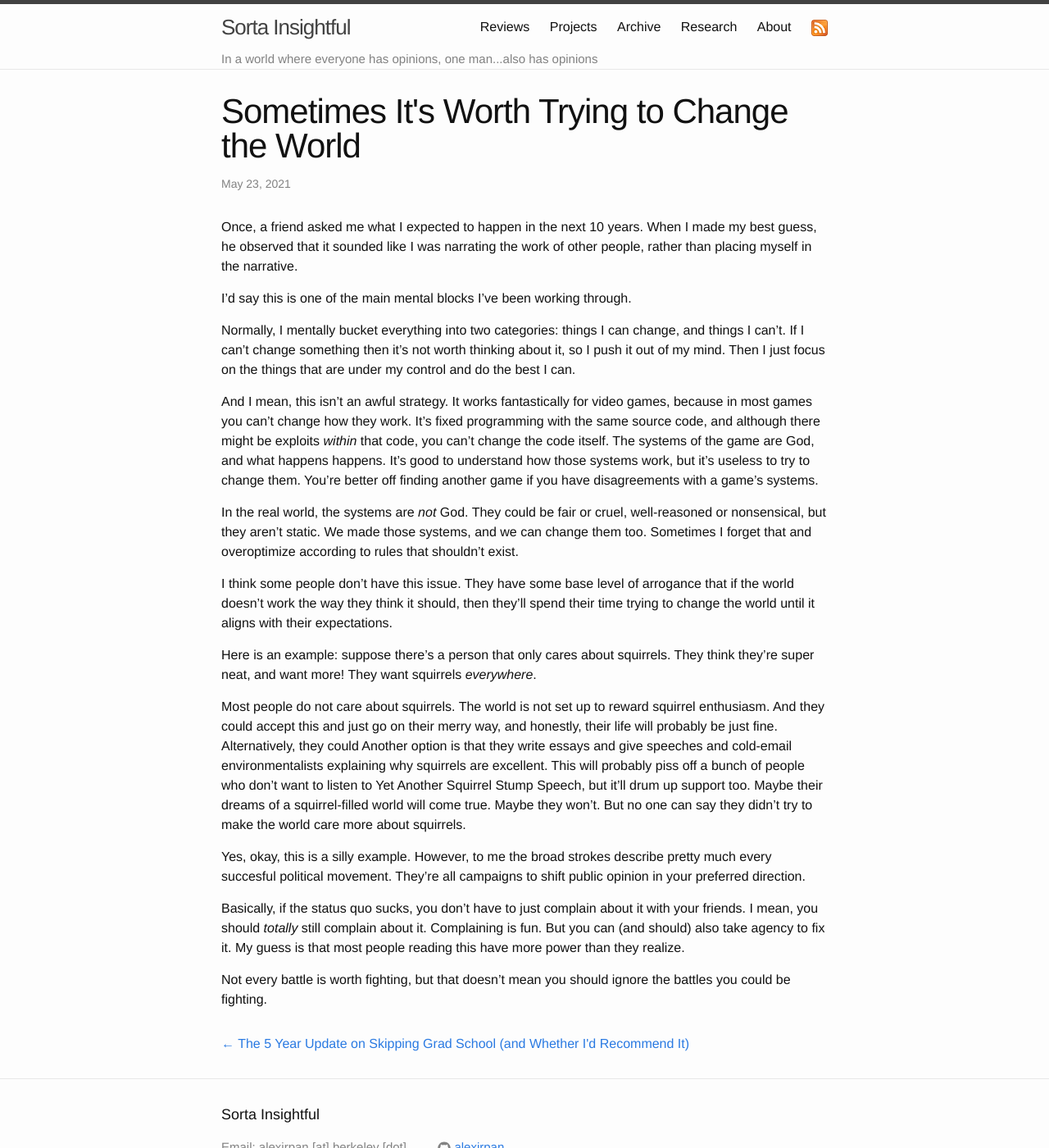
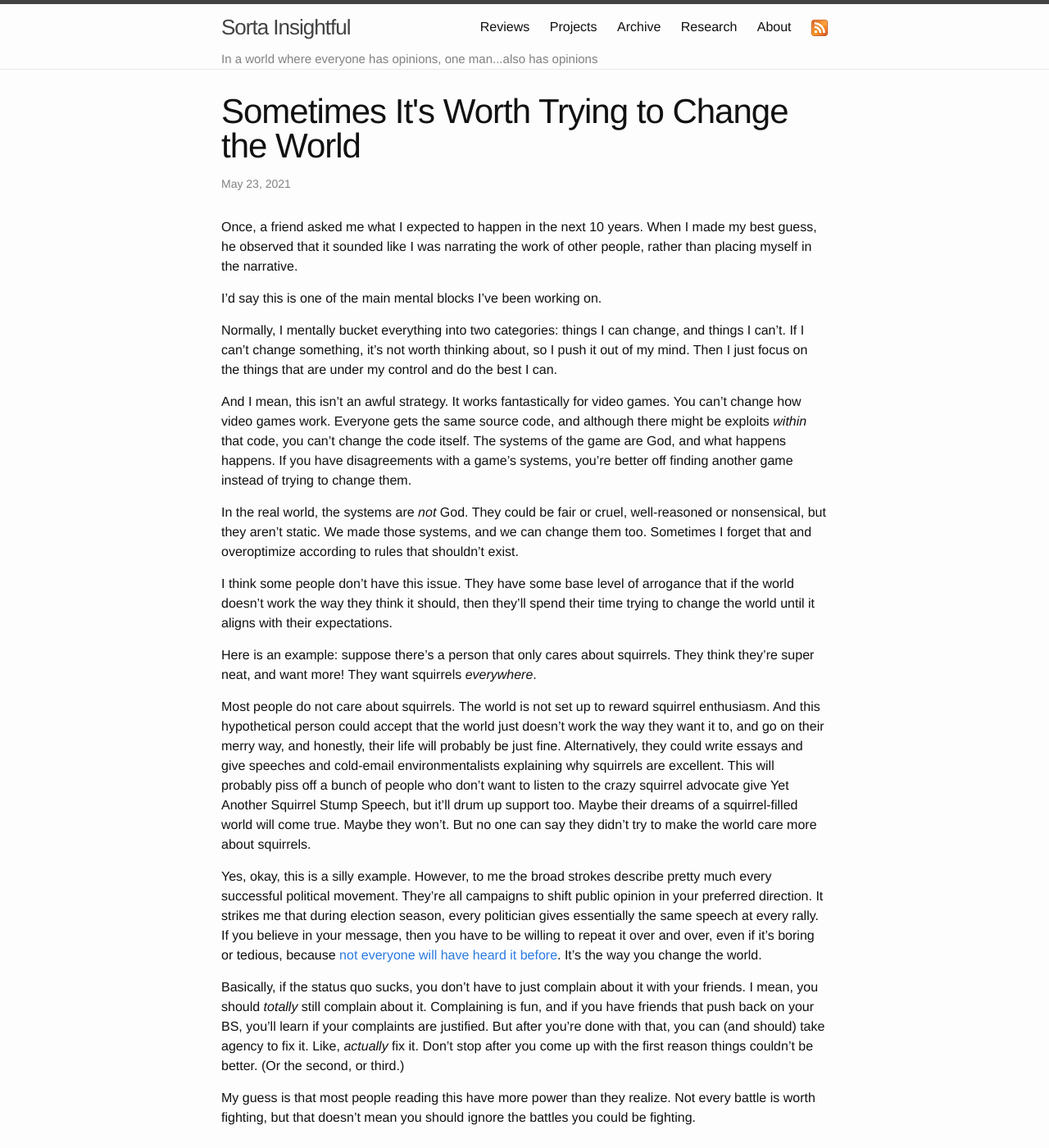
Before and after one commit to alexirpan/alexirpan.github.io, a Jekyll site: the page built from _posts/2021-05-10-world-can-change.markdown, in a window 1280 px wide and 1400 px high. Shown: the whole window at 82% size. Built offline with Jekyll 4.4.1, drawn with Linux system fonts in a browser that asks for light colours; nearby versions of some CDN libraries.

Commit message:
Some adjustments

```diff
--- a/_posts/2021-05-10-world-can-change.markdown
+++ b/_posts/2021-05-10-world-can-change.markdown
@@ -1,27 +1,26 @@
 ---
 layout: post
 title:  "Sometimes It's Worth Trying to Change the World"
-date:   2021-05-23 02:23:00 -0700
+date:   2021-05-23 15:58:00 -0700
 ---
 
 Once, a friend asked me what I expected to happen in the next 10 years.
 When I made my best guess, he observed that it sounded like I was narrating the
 work of other people, rather than placing myself in the narrative.
 
-I'd say this is one of the main mental blocks I've been working through.
+I'd say this is one of the main mental blocks I've been working on.
 
 Normally, I mentally bucket everything into two categories: things I can change,
-and things I can't. If I can't change something then it's not worth thinking
-about it, so I push it out of my mind. Then I just focus on the things that are
+and things I can't. If I can't change something, it's not worth thinking
+about, so I push it out of my mind. Then I just focus on the things that are
 under my control and do the best I can.
 
-And I mean, this isn't an awful strategy. It works fantastically for video games,
-because in most games you can't change how they work. It's fixed programming with
-the same source code, and although there might be exploits *within* that code,
+And I mean, this isn't an awful strategy. It works fantastically for video games.
+You can't change how video games work. Everyone gets the same source code,
+and although there might be exploits *within* that code,
 you can't change the code itself. The systems of the game are God, and what
-happens happens. It's good to understand how those systems work, but it's useless
-to try to change them. You're better off finding another game if you have
-disagreements with a game's systems.
+happens happens. If you have disagreements with a game's systems, you're better off
+finding another game instead of trying to change them.
 
 In the real world, the systems are *not* God.
 They could be fair or cruel, well-reasoned or nonsensical, but they aren't static.
@@ -37,23 +36,32 @@ think they're super neat, and want more! They want squirrels
 *everywhere*.
 
 Most people do not care about squirrels. The world is not set up to reward squirrel
-enthusiasm. And they could accept this and just go on their merry way, and honestly,
+enthusiasm. And this hypothetical person could accept that the world just doesn't work the
+way they want it to, and go on their merry way, and honestly,
 their life will probably be just fine. Alternatively, they could
-Another option is that they write essays and give speeches and cold-email environmentalists
+write essays and give speeches and cold-email environmentalists
 explaining why squirrels are excellent. This will probably piss off a bunch of people
-who don't want to listen to Yet Another Squirrel Stump Speech, but it'll drum up
+who don't want to listen to the crazy squirrel advocate give Yet Another Squirrel Stump Speech, but it'll drum up
 support too. Maybe their dreams of a squirrel-filled world will come true. Maybe they
 won't. But no one can say they didn't try to make the world care more about
 squirrels.
 
 Yes, okay, this is a silly example. However, to me the broad strokes describe pretty
-much every succesful political movement. They're all campaigns to shift public opinion
-in your preferred direction.
+much every successful political movement. They're all campaigns to shift public opinion
+in your preferred direction. It strikes me that during election season, every politician
+gives essentially the same speech at every rally. If you believe in your message, then
+you have to be willing to repeat it over and over, even if it's boring or tedious, because
+[not everyone will have heard it before](https://xkcd.com/1053/). It's the way you change
+the world.
 
 Basically, if the status quo sucks, you don't have to just complain about it
 with your friends. I mean, you should *totally* still complain about it. Complaining
-is fun. But you can (and should) also take agency to fix it. My guess is that most
-people reading this have more power than they realize.
+is fun, and if you have friends that push back on your BS, you'll learn if your
+complaints are justified.
+But after you're done with that, you can (and should) take agency to fix it. Like,
+*actually* fix it. Don't stop after you come up with the first reason things couldn't
+be better. (Or the second, or third.)
 
+My guess is that most people reading this have more power than they realize.
 Not every battle is worth fighting, but that doesn't mean you should ignore the battles
 you could be fighting.
```
